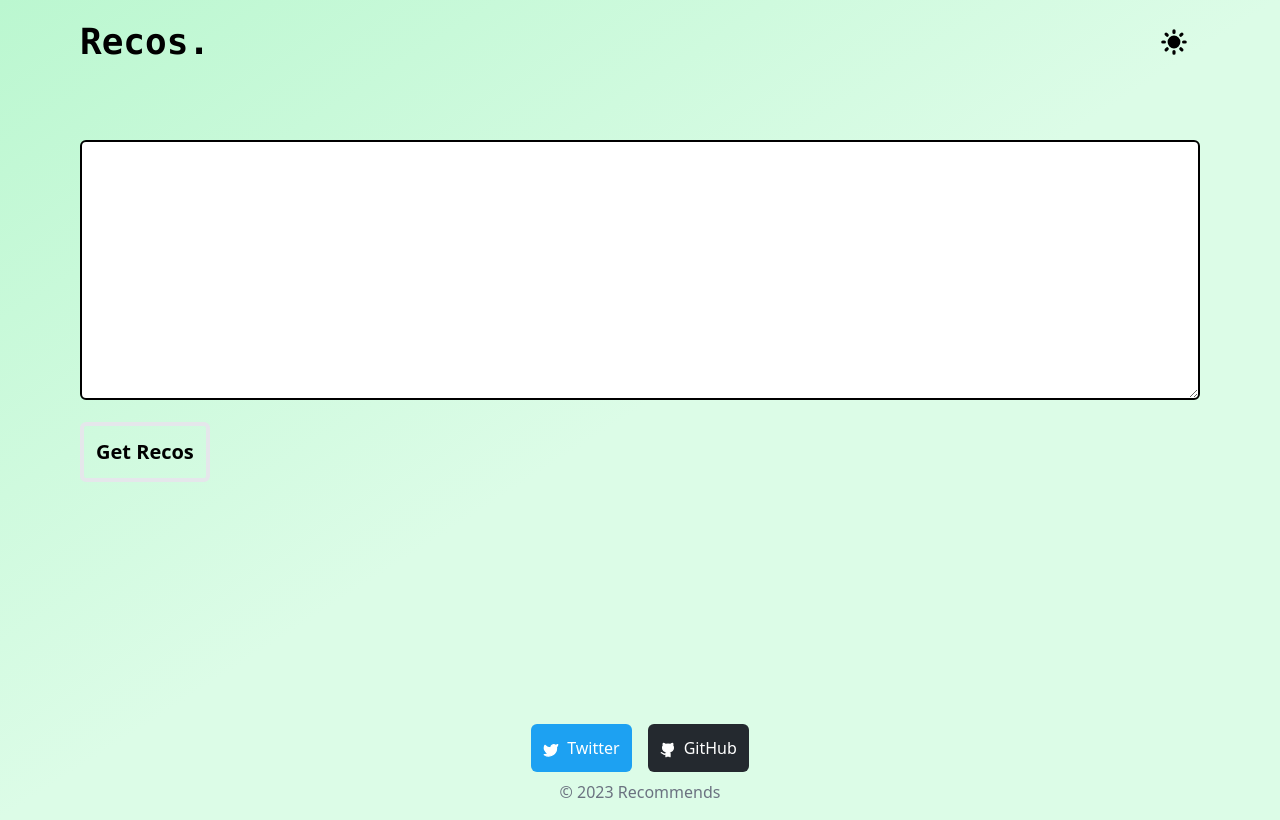
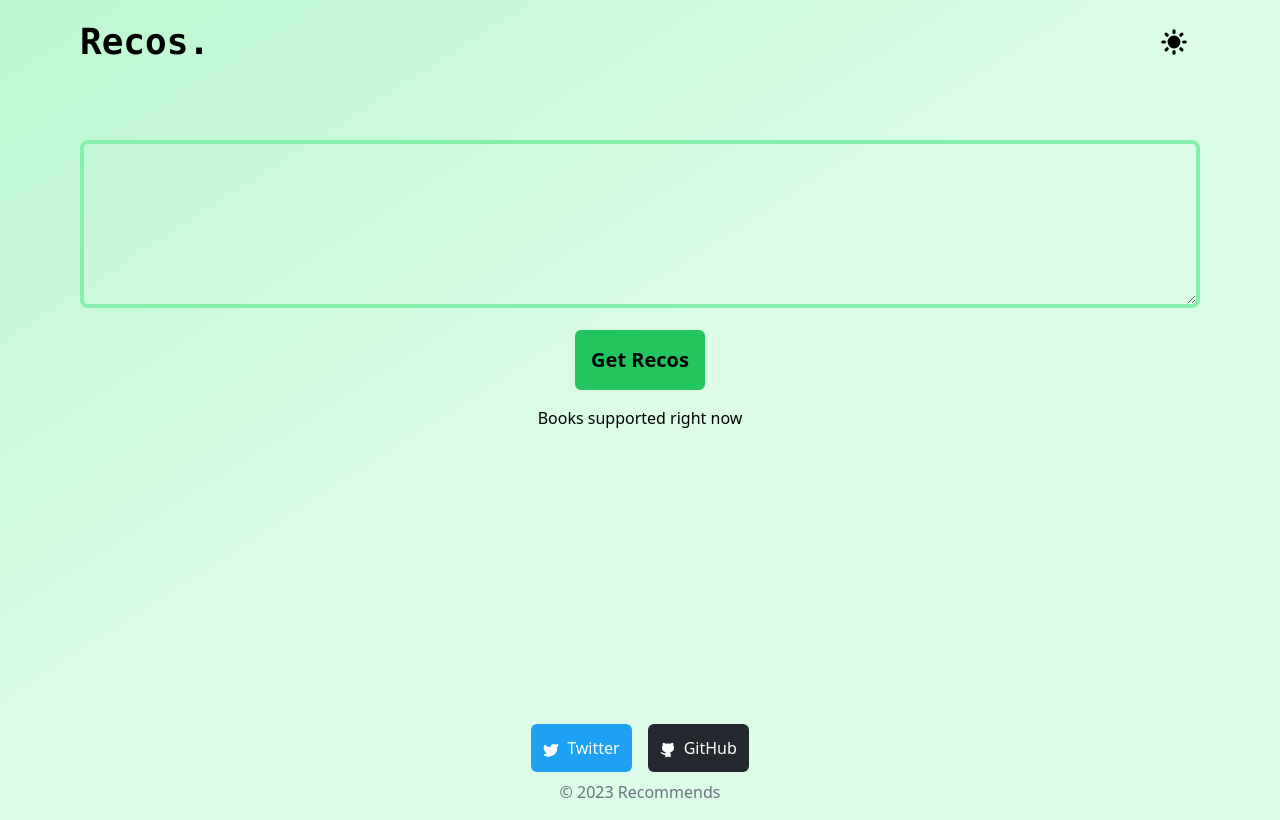
Before and after one commit to stonega/recos, a Next.js app: page / in a window 1280 px wide. Built offline with nearby package versions, Linux system fonts and the light colour scheme.

Commit message:
fix: update style

```diff
--- a/components/home/search-bar.tsx
+++ b/components/home/search-bar.tsx
@@ -21,7 +21,8 @@ export const SearchBar = () => {
         body: JSON.stringify({ data }),
       });
       const result = await res.json();
-      console.log(result);
+      console.log(result.data);
+
     } catch (error) {
       if (error instanceof Error) setResult(error.message);
     }
@@ -35,28 +36,29 @@ export const SearchBar = () => {
     >
       {({ isSubmitting }) => (
         <Form className="flex flex-col gap-4">
-          <label className="w-full">
+          <label className="w-full relative">
             <span className="mb-4 block text-2xl"></span>
             <Field
               className="textarea"
               as="textarea"
-              rows="10"
+              rows="6"
               type="value"
               name="data"
             />
             <ErrorMessage name="data">
-              {(msg) => <div className="text-error">{msg}</div>}
+              {(msg) => <div className="text-red-600 absolute right-4 bottom-2">{msg}</div>}
             </ErrorMessage>
           </label>
-          <div className="flex w-full flex-row items-center">
+          <div className="flex flex-col w-full space-2 items-center justify-center">
             <Button
               type="submit"
               disabled={isSubmitting}
               loading={isSubmitting}
-              className="bg-green border-green mb-4"
+              className="bg-green border-green-500 mb-4 text-dark dark:text-white"
             >
               Get Recos
             </Button>
+            <span>Books supported right now</span>
           </div>
         </Form>
       )}
--- a/components/layout/index.tsx
+++ b/components/layout/index.tsx
@@ -48,7 +48,7 @@ const Layout = ({ children, meta }: LayoutProps) => {
           cardType: "summary_large_image"
         }}
       />
-      <div className="bg-gradient-to-br from-green-200 via-green-100 to-green-100 dark:from-black dark:via-black dark:to-gray-800 relative w-full min-h-screen flex flex-col items-center">
+      <div className="bg-gradient-to-br from-green-200 via-green-100 to-green-100 dark:from-[#202020] dark:via-[#303030] dark:to-gray-800 relative w-full min-h-screen flex flex-col items-center">
         <NavBar></NavBar>
         <div className="max-w-6xl w-full px-4 py-10 min-h-[80vh]">{children}</div>
         <Footer></Footer>
--- a/components/shared/button.tsx
+++ b/components/shared/button.tsx
@@ -42,7 +42,7 @@ const Button = forwardRef(function Button(
       break;
   }
   const basicClassName =
-    "relative transition-ease hover:text-black hover:border-black w-auto font-bold text-center border-4 rounded-md active:border-transparent active:outline ative:outline-2 active:outline-offset-2";
+    "relative transition-ease bg-green-500 text-black hover:text-black w-auto font-bold text-center border-4 rounded-md active:border-transparent outline-green-500 active:outline active:outline-2 active:outline-offset-2";
   const props = {
     onClick,
     type,
--- a/package.json
+++ b/package.json
@@ -4,7 +4,7 @@
   "private": true,
   "scripts": {
     "dev": "next dev",
-    "start:local": "PORT=4000 node ./server-local.js",
+    "start:local": "next dev -p 3001  | local-ssl-proxy --key certs/localhost.key --cert certs/localhost.crt --source 3000 --target 3001 ",
     "build": "next build",
     "format:write": "prettier --write \"**/*.{css,js,json,jsx,ts,tsx}\"",
     "format": "prettier \"**/*.{css,js,json,jsx,ts,tsx}\"",
@@ -51,6 +51,7 @@
     "@types/ms": "^0.7.31",
     "autoprefixer": "^10.4.13",
     "concurrently": "^7.6.0",
+    "local-ssl-proxy": "^1.3.0",
     "postcss": "^8.4.21",
     "prettier": "^2.8.2",
     "prettier-plugin-tailwindcss": "^0.2.1",
--- a/pages/api/analyze.ts
+++ b/pages/api/analyze.ts
@@ -23,8 +23,9 @@ export default async function handler(
       frequency_penalty: 0,
       presence_penalty: 0,
     });
-    res.status(200).json({ data: response.data });
+    const result = response.data.choices.map(c => c.text)
+    res.status(200).json({ data: result });
   } else {
-    res.status(500).json({ data: "error" });
+    res.status(404).json({ data: "not found" });
   }
 }
--- a/styles/globals.css
+++ b/styles/globals.css
@@ -4,7 +4,7 @@
 
 @layer components {
   .textarea {
-    @apply border-2 w-full p-2 border-black rounded-md bg-white font-mono;
+    @apply text-black dark:text-white border-4 w-full p-2 border-green-300 rounded-lg bg-transparent font-mono active:border-green-500 focus:border-green-500;
   }
   .input {
     @apply border-2 w-full md:w-[30rem] max-w-full p-2 border-black rounded-md bg-white font-mono;
```
Also changed, not shown: server-local.js (deleted, +0 -25 lines), 1 other file (tests, documents, lock files or other folders).
